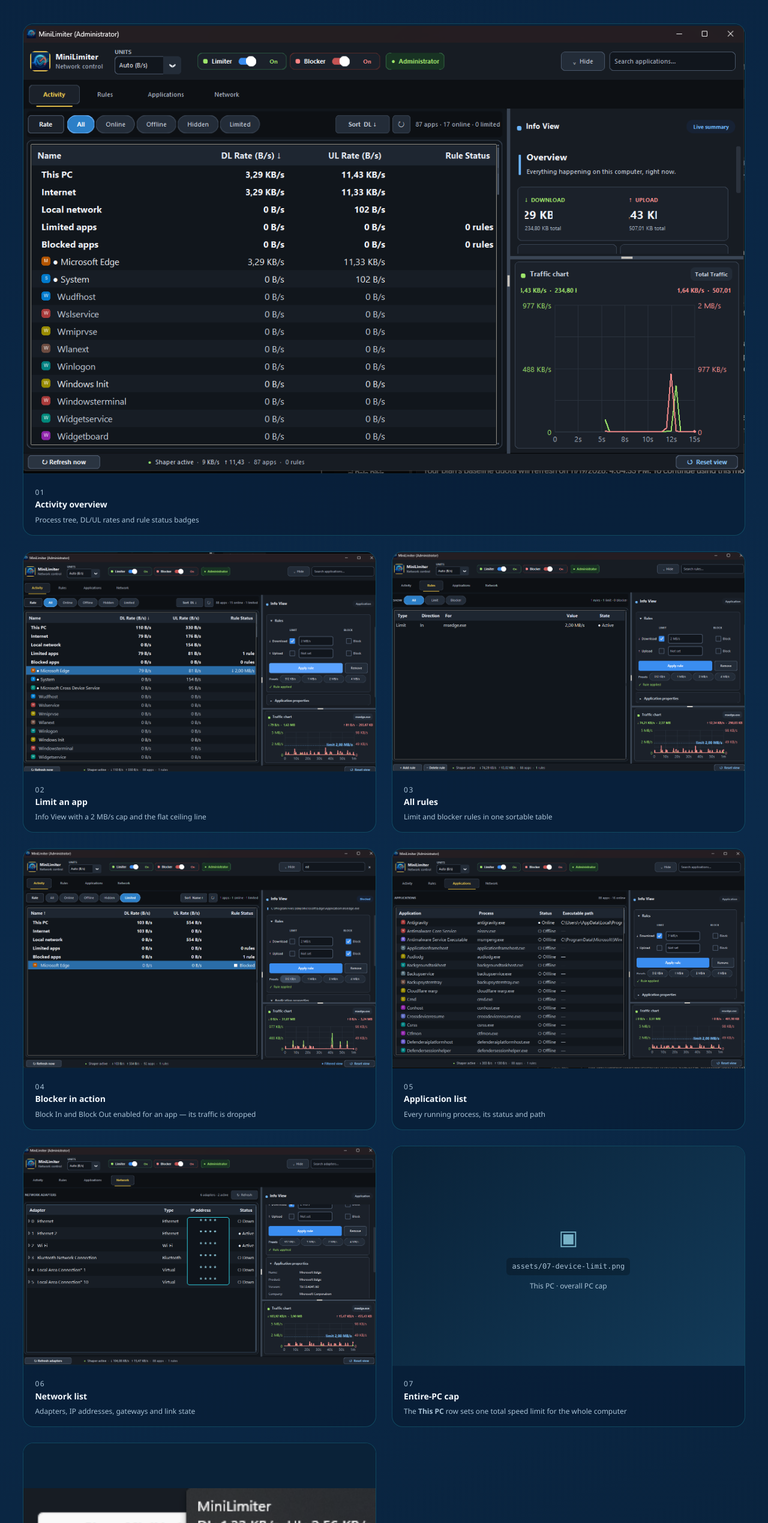
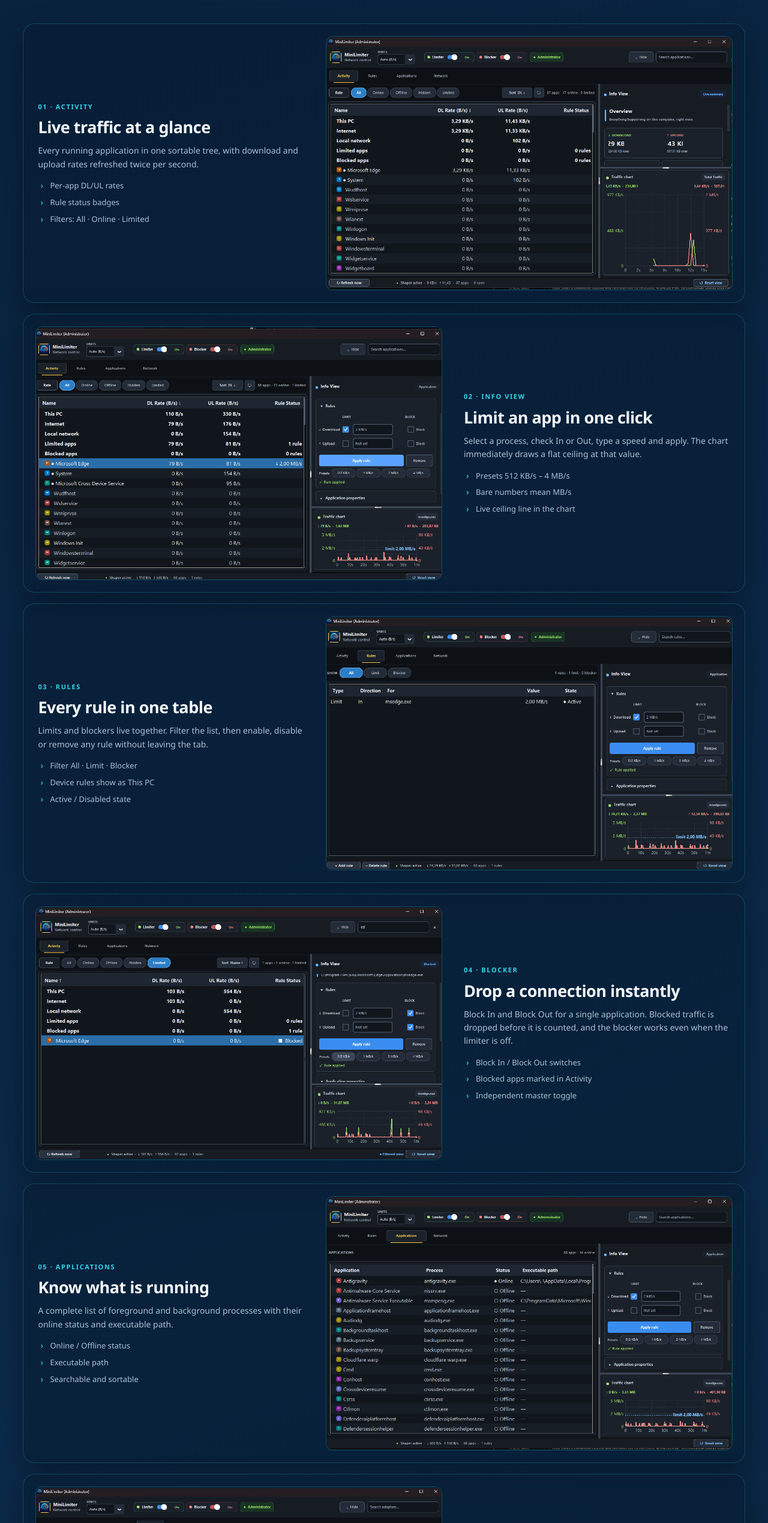
Before and after one commit to f4rdani/MiniLimiter, a plain HTML site: page docs/index.html in a window 1280 px wide. Shown: the part 2412-4951 px from the top of the page at 60% size. Drawn offline with Linux system fonts and the light colour scheme.

Commit message:
Redesign screenshot gallery into alternating text/image rows

```diff
--- a/docs/index.html
+++ b/docs/index.html
@@ -118,19 +118,38 @@ h2{font-size:clamp(28px,4.2vw,44px);letter-spacing:-1px;line-height:1.15}
 .card .tag{display:inline-block;margin-top:14px;font-size:11px;color:var(--cyan);font-weight:700;letter-spacing:.5px}
 
 /* ---------- screenshots ---------- */
-.shots{display:grid;grid-template-columns:repeat(auto-fit,minmax(520px,1fr));gap:26px}
-.shot:first-child{grid-column:1/-1}
-.shot{background:rgba(8,28,50,.6);border:1px solid var(--border);border-radius:var(--radius);overflow:hidden;cursor:zoom-in;transition:.22s ease}
-.shot:hover{transform:translateY(-4px);border-color:var(--cyan)}
-.shot-frame{aspect-ratio:16/10;background:linear-gradient(135deg,#0a2238,#123a58);position:relative;display:grid;place-items:center;overflow:hidden}
-.shot-frame img{width:100%;height:100%;object-fit:contain;object-position:center;background:#0a2238}
+.shots{display:flex;flex-direction:column;gap:18px}
+.shot-row{
+  display:grid;grid-template-columns:0.8fr 1.2fr;gap:32px;align-items:center;
+  background:rgba(8,28,50,.55);border:1px solid var(--border);
+  border-radius:20px;padding:20px;box-shadow:var(--glow);transition:.22s ease;
+}
+.shot-row:hover{border-color:rgba(47,214,232,.5)}
+.shot-row:nth-child(even){grid-template-columns:1.2fr 0.8fr}
+.shot-row:nth-child(even) .shot-visual{order:-1}
+.shot-copy{padding:6px 4px}
+.shot-copy h3{font-size:clamp(20px,2.3vw,27px);letter-spacing:-.5px;line-height:1.22}
+.shot-copy p{color:var(--muted);font-size:14px;margin-top:11px}
+.shot-copy .points{list-style:none;margin-top:14px;display:grid;gap:7px}
+.shot-copy .points li{position:relative;padding-left:20px;font-size:13px;color:var(--muted)}
+.shot-copy .points li::before{content:"›";position:absolute;left:4px;color:var(--teal);font-weight:900}
+.shot-visual{
+  aspect-ratio:16/10;border-radius:12px;overflow:hidden;cursor:zoom-in;
+  border:1px solid var(--border);background:#0a2238;
+  display:grid;place-items:center;transition:.2s ease;
+}
+.shot-visual:hover{transform:translateY(-2px);border-color:var(--cyan)}
+.shot{background:rgba(8,28,50,.6);border:1px solid var(--border);border-radius:var(--radius);overflow:hidden;transition:.22s ease}
+.shot:hover{border-color:rgba(47,214,232,.5)}
+.shot-frame{aspect-ratio:16/10;background:linear-gradient(135deg,#0a2238,#123a58);position:relative;display:grid;place-items:center;overflow:hidden;border-radius:12px}
+.shot-frame img,.shot-visual img{width:100%;height:100%;object-fit:contain;object-position:center;background:#0a2238}
 .placeholder{display:none;flex-direction:column;align-items:center;gap:8px;text-align:center;color:var(--aqua);padding:24px}
 .placeholder .ph{font-size:34px;opacity:.7}
 .placeholder code{font-family:ui-monospace,Consolas,monospace;font-size:12px;color:var(--muted);background:rgba(0,0,0,.25);padding:5px 9px;border-radius:6px}
 .placeholder small{font-size:12px;color:var(--muted)}
 .shot figcaption{padding:16px 19px;font-size:14px;font-weight:600}
 .shot figcaption span{display:block;font-size:12px;color:var(--muted);font-weight:400;margin-top:4px}
-.shot-num{color:var(--cyan);font-size:11px;font-weight:800;letter-spacing:1.6px;margin-right:8px}
+.shot-num{display:block;color:var(--cyan);font-size:11px;font-weight:800;letter-spacing:1.6px;margin-bottom:10px}
 
 /* ---------- performance ---------- */
 .perf{display:grid;grid-template-columns:1fr 1fr;gap:28px;align-items:center}
@@ -182,8 +201,9 @@ footer a:hover{color:var(--cyan)}
   .nav-links a{padding:10px 0}
   .menu-toggle{display:block}
   .nav .btn-primary{margin-left:auto}
-  .perf,.two,.shots{grid-template-columns:1fr}
-  .shot:first-child{grid-column:auto}
+  .perf,.two{grid-template-columns:1fr}
+  .shot-row,.shot-row:nth-child(even){grid-template-columns:1fr;gap:16px;padding:15px}
+  .shot-row:nth-child(even) .shot-visual{order:0}
   .hero{padding-top:56px}
 }
 </style>
@@ -263,69 +283,109 @@ footer a:hover{color:var(--cyan)}
       </div>
       <div class="shots reveal">
 
-        <figure class="shot">
-          <div class="shot-frame">
+        <div class="shot-row">
+          <div class="shot-copy">
+            <span class="shot-num">01 · ACTIVITY</span>
+            <h3>Live traffic at a glance</h3>
+            <p>Every running application in one sortable tree, with download and upload rates refreshed twice per second.</p>
+            <ul class="points"><li>Per-app DL/UL rates</li><li>Rule status badges</li><li>Filters: All · Online · Limited</li></ul>
+          </div>
+          <div class="shot-visual">
             <img src="assets/01-activity.png" alt="Activity tab with live per-app download and upload rates" onerror="this.style.display='none';this.nextElementSibling.style.display='flex'">
-            <div class="placeholder"><div class="ph">▤</div><code>assets/01-activity.png</code><small>Activity · process tree &amp; live rates</small></div>
+            <div class="placeholder"><div class="ph">▤</div><code>assets/01-activity.png</code><small>Activity · process tree</small></div>
           </div>
-          <figcaption><span class="shot-num">01</span>Activity overview<span>Process tree, DL/UL rates and rule status badges</span></figcaption>
-        </figure>
+        </div>
 
-        <figure class="shot">
-          <div class="shot-frame">
+        <div class="shot-row">
+          <div class="shot-copy">
+            <span class="shot-num">02 · INFO VIEW</span>
+            <h3>Limit an app in one click</h3>
+            <p>Select a process, check In or Out, type a speed and apply. The chart immediately draws a flat ceiling at that value.</p>
+            <ul class="points"><li>Presets 512 KB/s – 4 MB/s</li><li>Bare numbers mean MB/s</li><li>Live ceiling line in the chart</li></ul>
+          </div>
+          <div class="shot-visual">
             <img src="assets/02-info-limit-chart.png" alt="Info View showing a 2 MB/s limit and the traffic chart" onerror="this.style.display='none';this.nextElementSibling.style.display='flex'">
-            <div class="placeholder"><div class="ph">⌁</div><code>assets/02-info-limit-chart.png</code><small>Info View · 2 MB/s limit + chart</small></div>
+            <div class="placeholder"><div class="ph">⌁</div><code>assets/02-info-limit-chart.png</code><small>Info View · 2 MB/s limit</small></div>
           </div>
-          <figcaption><span class="shot-num">02</span>Limit an app<span>Info View with a 2 MB/s cap and the flat ceiling line</span></figcaption>
-        </figure>
+        </div>
 
-        <figure class="shot">
-          <div class="shot-frame">
+        <div class="shot-row">
+          <div class="shot-copy">
+            <span class="shot-num">03 · RULES</span>
+            <h3>Every rule in one table</h3>
+            <p>Limits and blockers live together. Filter the list, then enable, disable or remove any rule without leaving the tab.</p>
+            <ul class="points"><li>Filter All · Limit · Blocker</li><li>Device rules show as This PC</li><li>Active / Disabled state</li></ul>
+          </div>
+          <div class="shot-visual">
             <img src="assets/03-rules-all.png" alt="Rules tab showing limits and blockers" onerror="this.style.display='none';this.nextElementSibling.style.display='flex'">
             <div class="placeholder"><div class="ph">▤</div><code>assets/03-rules-all.png</code><small>Rules · All filter</small></div>
           </div>
-          <figcaption><span class="shot-num">03</span>All rules<span>Limit and blocker rules in one sortable table</span></figcaption>
-        </figure>
+        </div>
 
-        <figure class="shot">
-          <div class="shot-frame">
+        <div class="shot-row">
+          <div class="shot-copy">
+            <span class="shot-num">04 · BLOCKER</span>
+            <h3>Drop a connection instantly</h3>
+            <p>Block In and Block Out for a single application. Blocked traffic is dropped before it is counted, and the blocker works even when the limiter is off.</p>
+            <ul class="points"><li>Block In / Block Out switches</li><li>Blocked apps marked in Activity</li><li>Independent master toggle</li></ul>
+          </div>
+          <div class="shot-visual">
             <img src="assets/04-blocker.png" alt="Blocker active on Microsoft Edge with Block In and Block Out enabled" onerror="this.style.display='none';this.nextElementSibling.style.display='flex'">
-            <div class="placeholder"><div class="ph">⛔</div><code>assets/04-blocker.png</code><small>Blocker · Block In + Block Out</small></div>
+            <div class="placeholder"><div class="ph">⛔</div><code>assets/04-blocker.png</code><small>Blocker · In + Out</small></div>
           </div>
-          <figcaption><span class="shot-num">04</span>Blocker in action<span>Block In and Block Out enabled for an app — its traffic is dropped</span></figcaption>
-        </figure>
+        </div>
 
-        <figure class="shot">
-          <div class="shot-frame">
+        <div class="shot-row">
+          <div class="shot-copy">
+            <span class="shot-num">05 · APPLICATIONS</span>
+            <h3>Know what is running</h3>
+            <p>A complete list of foreground and background processes with their online status and executable path.</p>
+            <ul class="points"><li>Online / Offline status</li><li>Executable path</li><li>Searchable and sortable</li></ul>
+          </div>
+          <div class="shot-visual">
             <img src="assets/05-applications.png" alt="Application list tab" onerror="this.style.display='none';this.nextElementSibling.style.display='flex'">
-            <div class="placeholder"><div class="ph">▦</div><code>assets/05-applications.png</code><small>Application List tab</small></div>
+            <div class="placeholder"><div class="ph">▦</div><code>assets/05-applications.png</code><small>Application List</small></div>
           </div>
-          <figcaption><span class="shot-num">05</span>Application list<span>Every running process, its status and path</span></figcaption>
-        </figure>
+        </div>
 
-        <figure class="shot">
-          <div class="shot-frame">
-            <img src="assets/06-network.png" alt="Network list tab with adapters" onerror="this.style.display='none';this.nextElementSibling.style.display='flex'">
-            <div class="placeholder"><div class="ph">⌁</div><code>assets/06-network.png</code><small>Network List tab</small></div>
+        <div class="shot-row">
+          <div class="shot-copy">
+            <span class="shot-num">06 · NETWORK</span>
+            <h3>Adapters and links</h3>
+            <p>See every active adapter with its type, IP address and connection state. Addresses in this demo capture are deliberately redacted.</p>
+            <ul class="points"><li>Wi-Fi · Ethernet · Virtual</li><li>Link state and gateway</li><li>One-click refresh</li></ul>
           </div>
-          <figcaption><span class="shot-num">06</span>Network list<span>Adapters, IP addresses, gateways and link state</span></figcaption>
-        </figure>
+          <div class="shot-visual">
+            <img src="assets/06-network.png" alt="Network list tab with adapters and redacted IP addresses" onerror="this.style.display='none';this.nextElementSibling.style.display='flex'">
+            <div class="placeholder"><div class="ph">⌁</div><code>assets/06-network.png</code><small>Network List · IP redacted</small></div>
+          </div>
+        </div>
 
-        <figure class="shot">
-          <div class="shot-frame">
-            <img src="assets/07-device-limit.png" alt="Device-level limit on This PC" onerror="this.style.display='none';this.nextElementSibling.style.display='flex'">
-            <div class="placeholder"><div class="ph">▣</div><code>assets/07-device-limit.png</code><small>This PC · overall PC cap</small></div>
+        <div class="shot-row">
+          <div class="shot-copy">
+            <span class="shot-num">07 · THIS PC</span>
+            <h3>One cap for the whole computer</h3>
+            <p>The This PC row applies a single total limit to all traffic. Both directions get their own badge and their own ceiling line.</p>
+            <ul class="points"><li>↓ Download + ↑ Upload badges</li><li>Device rules appear in the Rules tab</li><li>Per-app rules still work alongside</li></ul>
           </div>
-          <figcaption><span class="shot-num">07</span>Entire-PC cap<span>The <b>This PC</b> row sets one total speed limit for the whole computer</span></figcaption>
-        </figure>
+          <div class="shot-visual">
+            <img src="assets/07-device-limit.png" alt="Device-level limit on This PC with both download and upload caps" onerror="this.style.display='none';this.nextElementSibling.style.display='flex'">
+            <div class="placeholder"><div class="ph">▣</div><code>assets/07-device-limit.png</code><small>This PC · both limits</small></div>
+          </div>
+        </div>
 
-        <figure class="shot">
-          <div class="shot-frame">
+        <div class="shot-row">
+          <div class="shot-copy">
+            <span class="shot-num">08 · TRAY</span>
+            <h3>Out of sight, still working</h3>
+            <p>Close the window and MiniLimiter keeps shaping traffic from the tray. Hover to read live speeds, right-click for quick controls.</p>
+            <ul class="points"><li>Live DL / UL tooltip</li><li>Show · Limiter · Exit menu</li><li>Engine keeps running</li></ul>
+          </div>
+          <div class="shot-visual">
             <img src="assets/09-tray.png" alt="System tray icon with live speed tooltip" onerror="this.style.display='none';this.nextElementSibling.style.display='flex'">
-            <div class="placeholder"><div class="ph">◉</div><code>assets/09-tray.png</code><small>Tray icon · live DL/UL tooltip</small></div>
+            <div class="placeholder"><div class="ph">◉</div><code>assets/09-tray.png</code><small>Tray · live tooltip</small></div>
           </div>
-          <figcaption><span class="shot-num">08</span>Tray mode<span>Close to tray; hover to read live speeds</span></figcaption>
-        </figure>
+        </div>
 
       </div>
     </div>
@@ -423,16 +483,14 @@ footer a:hover{color:var(--cyan)}
 
 <script>
 function closeBox(){document.getElementById('lightbox').classList.remove('open')}
-document.querySelectorAll('.shot').forEach(function(shot){
-  if(shot.querySelector('figcaption') && !shot.closest('#performance')){
-    shot.addEventListener('click',function(){
-      var img=shot.querySelector('img');
-      if(!img || !img.naturalWidth) return;
-      document.getElementById('lightboxImg').src=img.src;
-      document.getElementById('lightboxImg').alt=img.alt;
-      document.getElementById('lightbox').classList.add('open');
-    });
-  }
+document.querySelectorAll('.shot-visual').forEach(function(visual){
+  visual.addEventListener('click',function(){
+    var img=visual.querySelector('img');
+    if(!img || !img.naturalWidth) return;
+    document.getElementById('lightboxImg').src=img.src;
+    document.getElementById('lightboxImg').alt=img.alt;
+    document.getElementById('lightbox').classList.add('open');
+  });
 });
 document.addEventListener('keydown',function(e){if(e.key==='Escape')closeBox()});
 
```
Also changed, not shown: docs/assets/07-device-limit.png (added), 1 other file.
